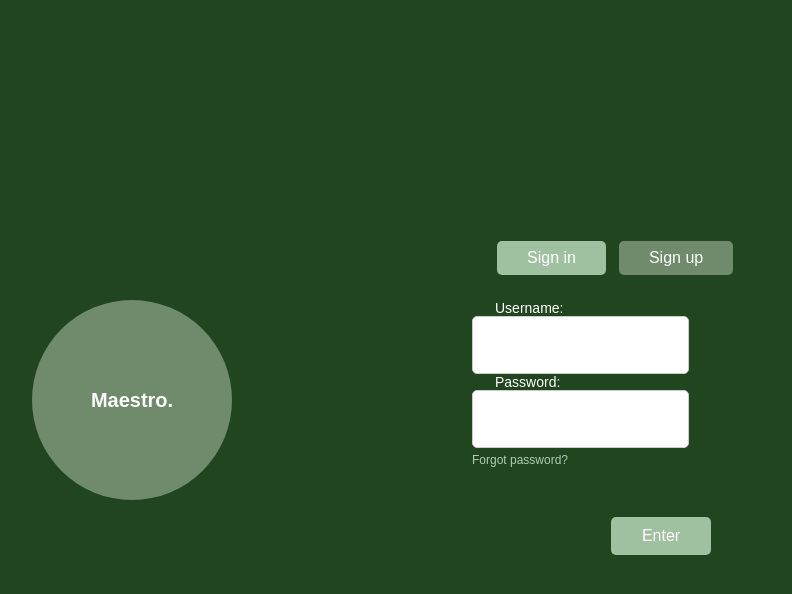
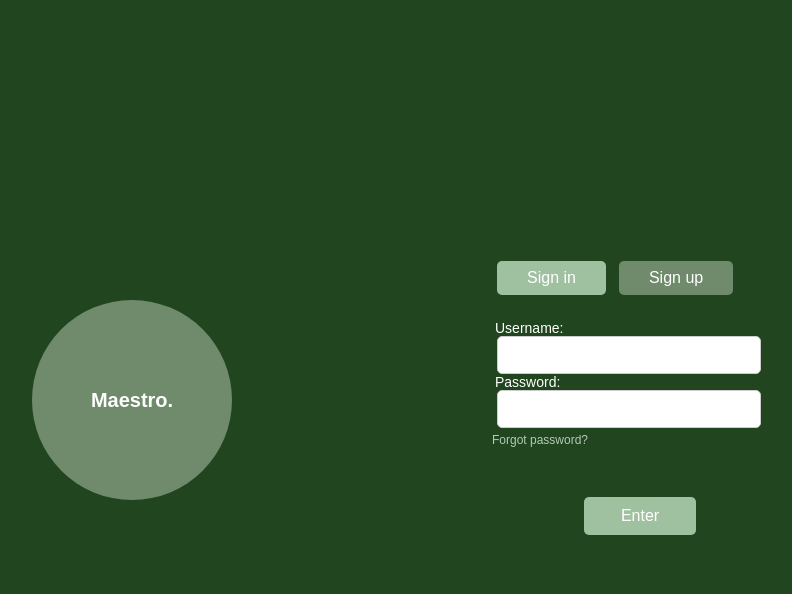
Before and after one commit to kindude/Maestro, a Django app: page /login/ in a window 1280 px wide. Shown: the top 594 px of the page, without its empty margins (238-1030 px from the left). Run offline with Django 5.2, Linux system fonts and the light colour scheme.

Commit message:
size of the input fields

```diff
--- a/MaestroApp/static/css/styles.css
+++ b/MaestroApp/static/css/styles.css
@@ -89,13 +89,14 @@
 }
 
 input {
-    width: 100%; /* Ensures uniform width */
-    max-width: 250px; /* Prevents oversized inputs */
-    height: 40px; /* Sets a fixed height */
-    padding: 8px; /* Provides consistent padding */
-    border: 1px solid #ccc; /* Adds a light border */
-    border-radius: 5px; /* Keeps styling consistent */
-    font-size: 14px; /* Ensures text size is the same */
+    width: 110%;
+    max-width: 250px;
+    height: 20px;
+    padding: 8px;
+    border: 1px solid #ccc;
+    border-radius: 5px;
+    font-size: 14px;
+    margin-left: 25px;
 }
 
 .enter-btn {
@@ -110,7 +111,7 @@
     margin: 10px auto;
     font-size: 16px;
     margin-top: 50px;
-    margin-left: 70%;
+    margin-left: 50%;
     margin-right: 0;
 }
 
@@ -121,6 +122,6 @@
     display: block;
     margin-top: 5px;
     text-decoration: none;
-    margin-left: 0px;
+    margin-left: 20px;
     width: fit-content;
 }
```
